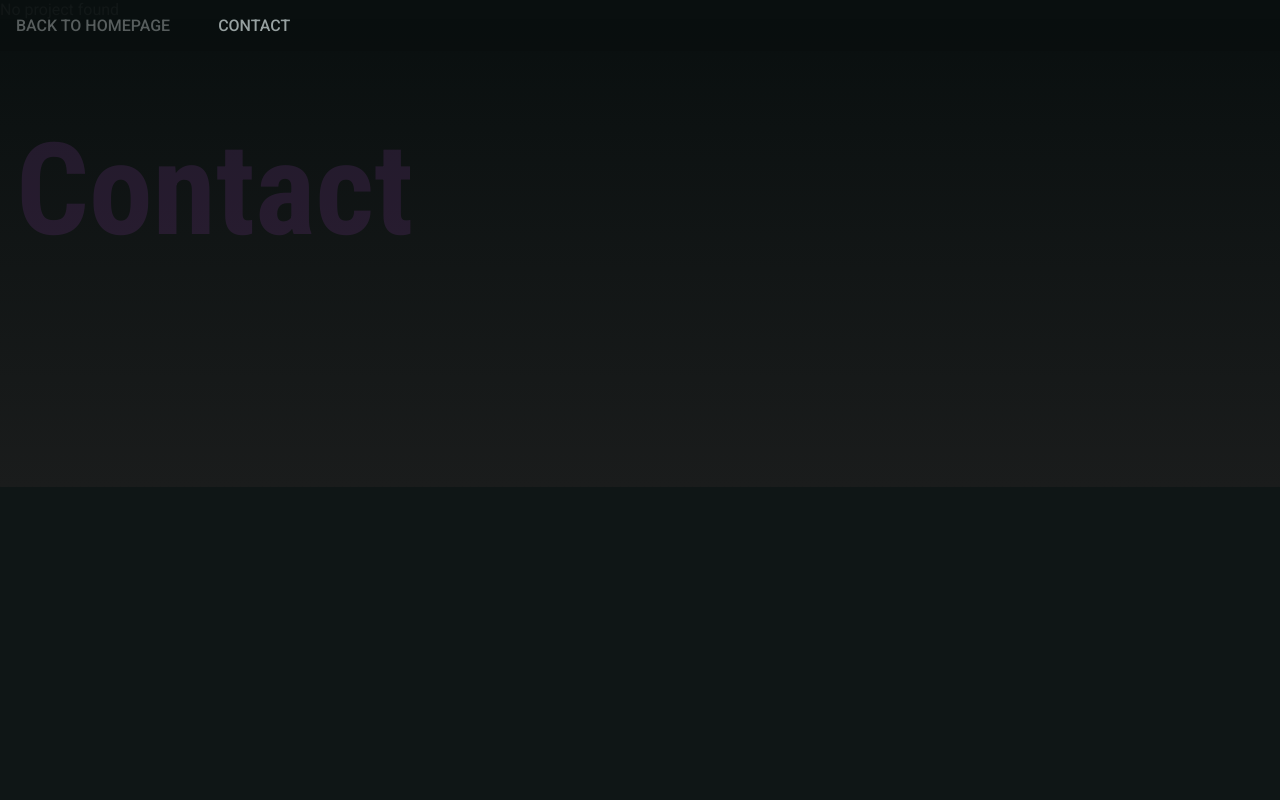
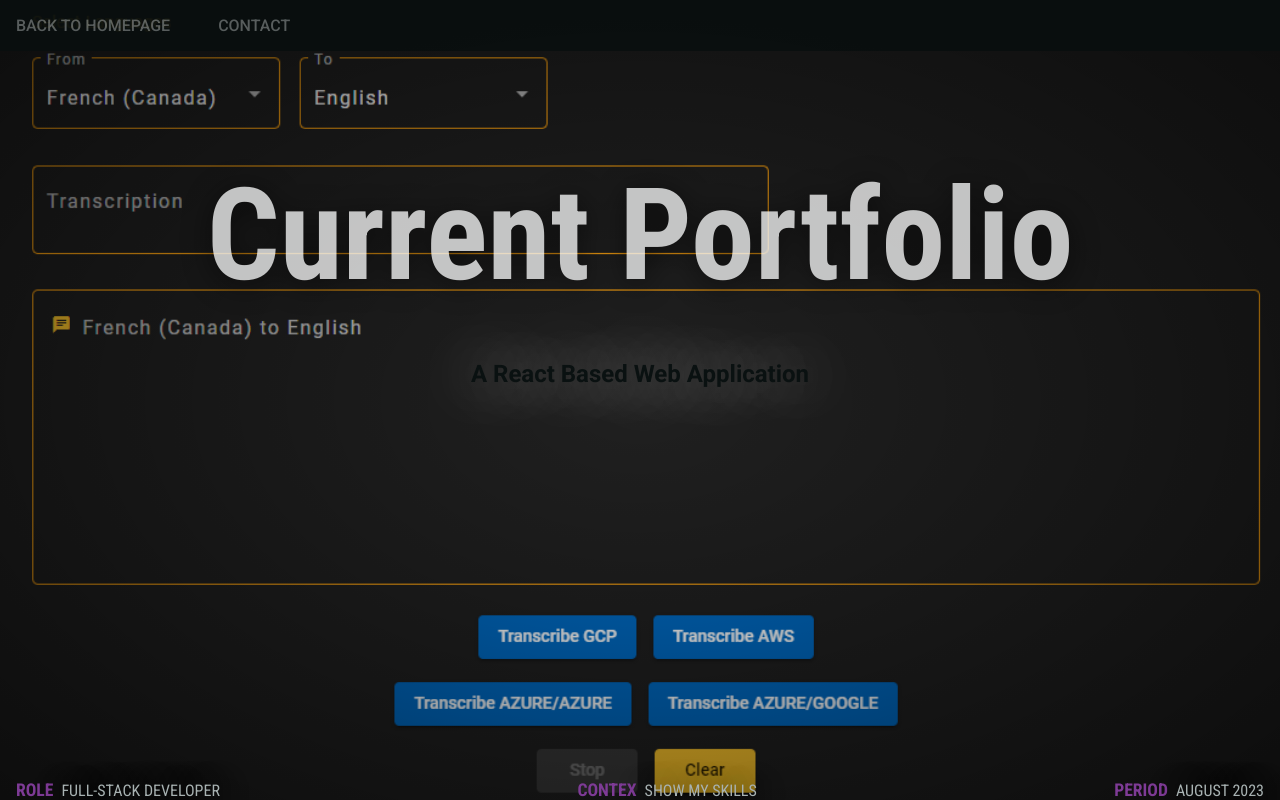
Before and after one commit to Gulshan1357/gulshan-portfolio-v2, a React (Vite) app: page /projectDetails/ARTranscriptionandTranslation in a window 1280 px wide. Shown: the top 800 px of the page. Built offline with nearby package versions, Linux system fonts and the light colour scheme; some icons are missing.

Commit message:
AR Translation Page

```diff
--- /dev/null
+++ b/src/ProjectDetail/ARTranscriptionandTranslation/ARTranscriptionandTranslation.jsx
@@ -0,0 +1,125 @@
+import LightGallery from "lightgallery/react";
+import { FaExternalLinkAlt, FaGithub } from "react-icons/fa";
+
+import "lightgallery/scss/lg-autoplay.scss";
+import "lightgallery/scss/lg-fullscreen.scss";
+import "lightgallery/scss/lg-video.scss";
+import "lightgallery/scss/lg-zoom.scss";
+import "lightgallery/scss/lightgallery.scss";
+
+import lgAutoplay from "lightgallery/plugins/autoplay";
+import lgFullscreen from "lightgallery/plugins/fullscreen";
+import lgVideo from "lightgallery/plugins/video";
+import lgZoom from "lightgallery/plugins/zoom";
+
+import V1 from "./Assets/V1.png";
+import V3 from "./Assets/V3.png";
+
+const ARTranscriptionandTranslation = () => {
+  return (
+    <div>
+      <main className="project-main">
+        <div className="overlay"></div>
+        {/* <video src={videoBgLVR} autoPlay loop muted /> */}
+        <img src={V3} alt="Background GIF" />
+        <div className="container">
+          <div className="main-content">
+            <h1>Current Portfolio</h1>
+            <h2>A React Based Web Application</h2>
+            <div className="main-footer">
+              <div className="main-footer-content">
+                <h4>Role</h4>
+                <p>Full-Stack Developer</p>
+              </div>
+              <div className="main-footer-content">
+                <h4>Contex</h4>
+                <p>Show my skills</p>
+              </div>
+              <div className="main-footer-content">
+                <h4>Period</h4>
+                <p>August 2023</p>
+              </div>
+            </div>
+          </div>
+        </div>
+      </main>
+
+      <section className="container-full">
+        <div className="container">
+          <h1 className="faded-heading">Why?</h1>
+          <div className="content-offset">
+            <p>
+              Our team at RBC had a distinct mission: to explore the potential
+              applications of AR and VR technologies within the context of the
+              bank. Given Canada&apos;s diverse population and the varied
+              proficiency in English, we recognized the need to address language
+              barriers. Leveraging advancements in Lightweight AR glasses and
+              cloud-based Transcription and Translation services, our focus
+              shifted to bridging this gap effectively.
+            </p>
+          </div>
+        </div>
+      </section>
+
+      <section className="development">
+        <article className="container-half dev-phase">
+          <div className="container">
+            <h1 className="faded-heading">&lt;Dev&gt;</h1>
+            <div className="content-offset">
+              <div className="half-cols">
+                <div className="left-half">
+                  <p>
+                    Centered on enhancing the app&apos;s user interface, my role
+                    was to ensure its alignment with the dynamic AR and VR
+                    environments, guaranteeing user-friendliness. This involved
+                    maintaining coherence with RBC&apos;s design scheme for a
+                    cohesive theme.
+                  </p>
+                </div>
+                <div className="right-half">
+                  <div className="right-half-images">
+                    <LightGallery
+                      speed={500}
+                      plugins={[lgZoom, lgFullscreen, lgAutoplay, lgVideo]}
+                      enableThumbSwipe={true}
+                      loadYouTubeThumbnail={true}
+                      licenseKey={
+                        import.meta.env.MODE === "development"
+                          ? "x"
+                          : import.meta.env.LIGHTGALLERY_LICENCE
+                      }
+                    >
+                      <a href={V1}>
+                        <img alt="Initial UI" src={V1} />
+                      </a>
+                      <a href={V3}>
+                        <img alt="Final UI" src={V3} />
+                      </a>
+                    </LightGallery>
+                  </div>
+                </div>
+              </div>
+            </div>
+          </div>
+        </article>
+      </section>
+
+      <section className="container-full">
+        <div className="container">
+          <h1 className="faded-heading">Links</h1>
+          <div className="content-offset">
+            <div className="btns">
+              <a target="_blank" rel="noopener noreferrer" href="/">
+                <button className="btn" disabled>
+                  Link unavailable as it is an internal product
+                </button>
+              </a>
+            </div>
+          </div>
+        </div>
+      </section>
+    </div>
+  );
+};
+
+export default ARTranscriptionandTranslation;
--- a/src/ProjectDetail/ProjectDetails.jsx
+++ b/src/ProjectDetail/ProjectDetails.jsx
@@ -1,6 +1,7 @@
 import { useParams } from "react-router-dom";
 import Contact from "../Contact/Contact";
 import Navigation from "../Navigation/Navigation";
+import ARTranscriptionandTranslation from "./ARTranscriptionandTranslation/ARTranscriptionandTranslation";
 import CurrentPortfolioWebsite from "./CurrentPortfolioWebsite/CurrentPortfolioWebsite";
 import FinalProjectforComputerGraphicsandAnimationCourse from "./FinalProjectforComputerGraphicsandAnimationCourse/FinalProjectforComputerGraphicsandAnimationCourse";
 import FloorcanInsights from "./FloorcanInsights/FloorcanInsights";
@@ -27,6 +28,8 @@ const ProjectDetails = () => {
             return <FloorcanInsights />;
           case "TelePresence":
             return <TelePresence />;
+          case "ARTranscriptionandTranslation":
+            return <ARTranscriptionandTranslation />;
           default:
             return <p>No project found</p>;
         }
```
